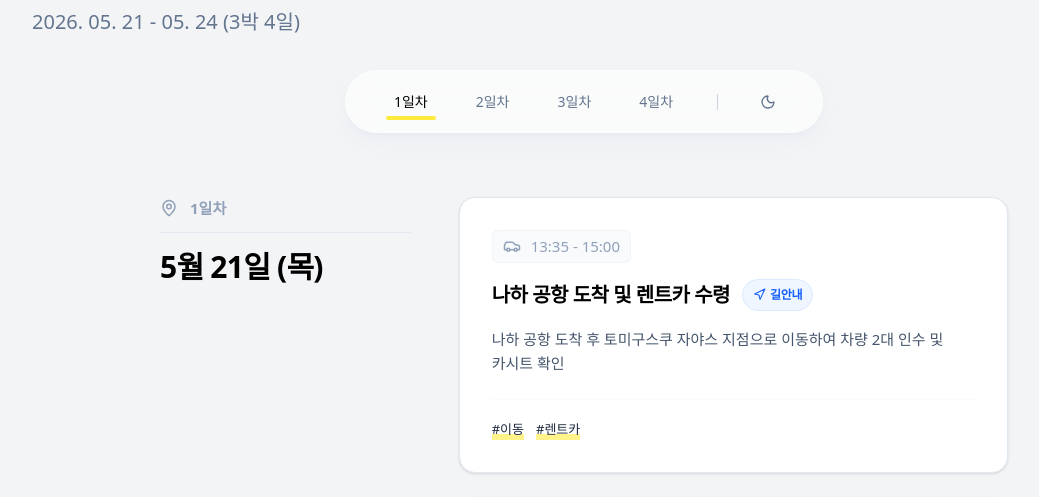
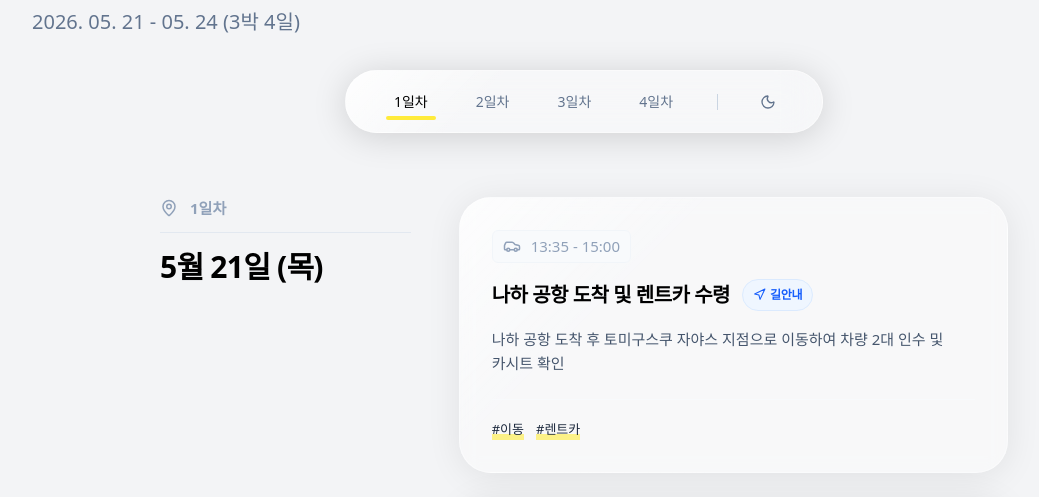
Before and after one commit to han0e/okinawa, a Next.js app: page / in a window 1280 px wide. Shown: the part 274-771 px from the top of the page, without its empty margins (56-1095 px from the left). Built offline with nearby package versions, Linux system fonts and the light colour scheme; a web font is replaced by a local one.

Commit message:
Apply enhanced glassmorphism style to nav and cards

```diff
--- a/app/page.tsx
+++ b/app/page.tsx
@@ -262,7 +262,14 @@ const OkinawaTrip = () => {
         ref={navWrapperRef}
         className="sticky top-8 z-[100] w-full flex justify-center px-2 md:px-6 mb-16 pointer-events-none"
       >
-        <nav className="pointer-events-auto flex items-center gap-2 md:gap-8 px-3 md:px-10 py-2.5 md:py-4 rounded-full border border-white/40 dark:border-slate-700/50 bg-white/60 dark:bg-[#1a1d24]/60 backdrop-blur-md shadow-lg shadow-slate-200/50 dark:shadow-none transition-colors max-w-full overflow-x-auto [&::-webkit-scrollbar]:hidden [-ms-overflow-style:none] [scrollbar-width:none]">
+        <nav
+          className="pointer-events-auto flex items-center gap-2 md:gap-8 px-3 md:px-10 py-2.5 md:py-4 rounded-full border border-white/40 dark:border-slate-700/40 backdrop-blur-[20px] shadow-[0_4px_34px_rgba(0,0,0,0.15)] dark:shadow-none transition-all max-w-full overflow-x-auto [&::-webkit-scrollbar]:hidden [-ms-overflow-style:none] [scrollbar-width:none]"
+          style={{
+            background: isDark
+              ? 'linear-gradient(135deg, rgba(30, 41, 59, 0.7), rgba(30, 41, 59, 0.3) 30%)'
+              : 'linear-gradient(135deg, rgba(255, 255, 255, 0.9), rgba(255, 255, 255, 0.3) 30%)'
+          }}
+        >
           {itinerary.map((day) => (
             <button
               key={day.id}
@@ -327,7 +334,12 @@ const OkinawaTrip = () => {
                 {day.schedules.map((schedule, idx) => (
                   <div
                     key={idx}
-                    className="bg-white dark:bg-[#12141a] rounded-2xl p-6 md:p-8 border border-slate-200 dark:border-slate-800/80 shadow-sm hover:shadow-md dark:shadow-none transition-all group"
+                    className="rounded-[32px] p-6 md:p-8 border border-white/40 dark:border-slate-800/50 backdrop-blur-[10px] shadow-[0_4px_34px_rgba(0,0,0,0.08)] transition-all group"
+                    style={{
+                      background: isDark
+                        ? 'linear-gradient(135deg, rgba(18, 20, 26, 0.95), rgba(18, 20, 26, 0.8) 30%)'
+                        : 'linear-gradient(135deg, rgba(255, 255, 255, 0.8), rgba(255, 255, 255, 0.4) 30%)'
+                    }}
                   >
                     <div className="space-y-4">
                       <div className="flex justify-between items-center text-slate-400 dark:text-slate-500 text-[15px]">
```
